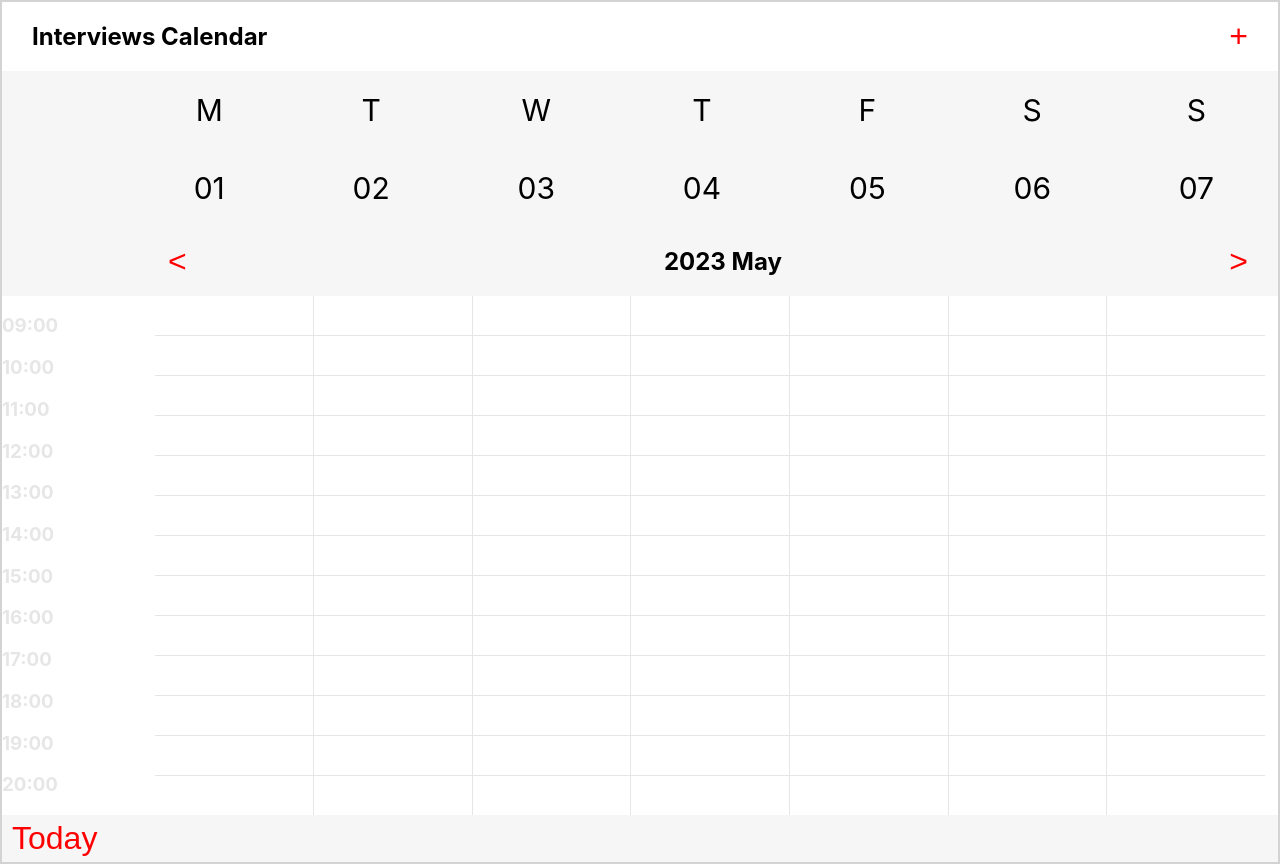
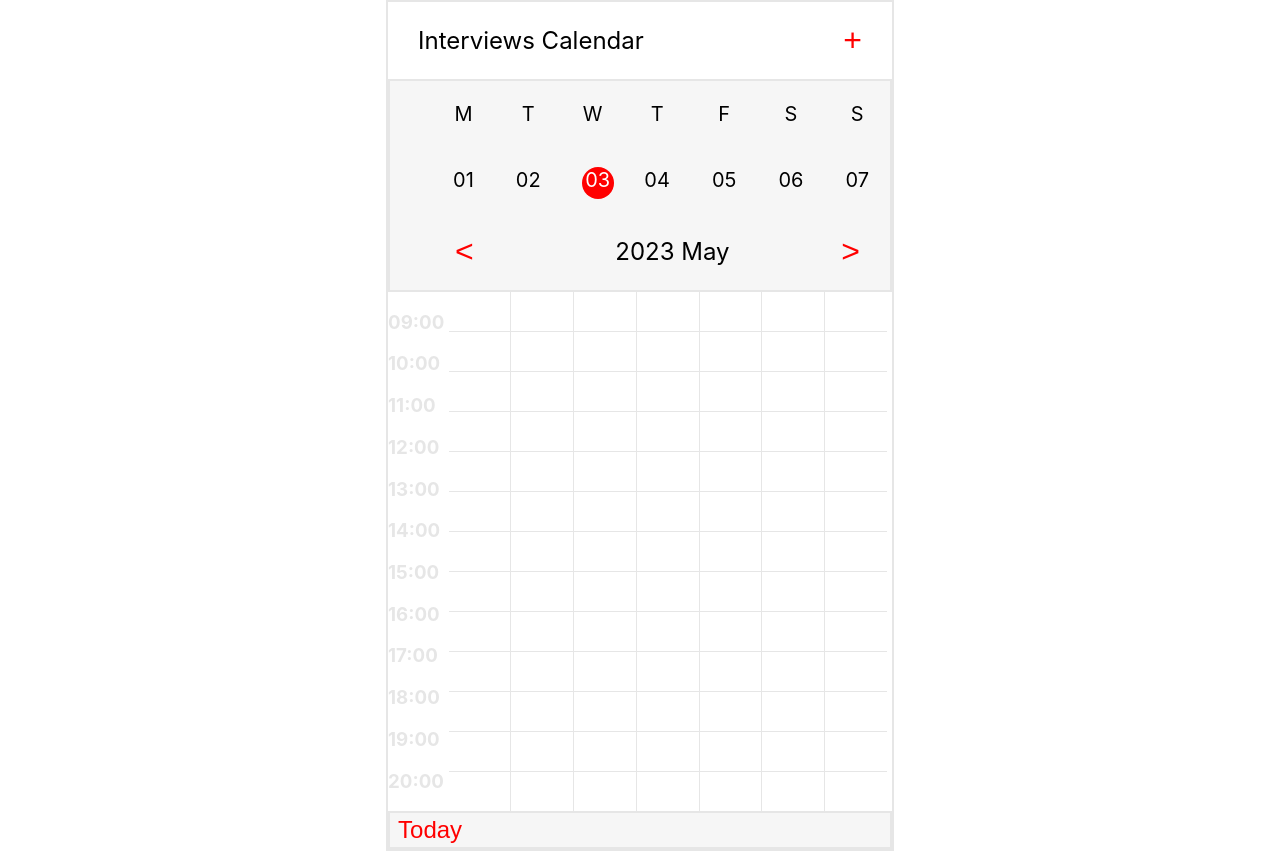
Before and after one commit to d-baghirova/weekViewCalendar, a React (Create React App) app: page / in a window 1280 px wide. Built offline with nearby package versions, Linux system fonts and the light colour scheme.

Commit message:
completed

```diff
--- a/src/Components/AddInterview.js
+++ b/src/Components/AddInterview.js
@@ -26,10 +26,10 @@ const Heading = styled.div`
   justify-content: space-between;
 `
 
-const H1 = styled.h1`
+const H1 = styled.p`
   margin-left: 30px;
+  font-size: 1.5rem;
 `
-//2020-12-18 10:10:08
 
 export default function AddInterview({query, onQuery, queryV, onQueryV, onWeek, onYear, onMonth}) {
 
@@ -41,31 +41,41 @@ export default function AddInterview({query, onQuery, queryV, onQueryV, onWeek,
     currently()}
   },[queryV])
 
+  const validate = (str) => {
+    return !Number.isNaN(new Date(str).getTime());
+  }
+
+  const validateHour = (str) => {
+    if (str){
+      let num = str[11]==='0' ? Number(str.slice(12,13)) : Number(str.slice(11, 13));
+      if (num > 7 && num < 21){
+        return true
+      } else {
+        return false
+      }
+    }
+  }
+
   const handlePlus = () => {
     let datee = prompt("YYYY-MM-DD HH:mm:ss");
-    if (datee){
+    console.log(validateHour(datee))
+    if (validate(datee) && validateHour(datee)){
       let format = datee.slice(0,10) + 'T19:' + datee.slice(11,16)+'.'+datee.slice(17)+'0Z';
       onQueryV([format]);
       onQuery([...query, format])
+    } else if (!validate(datee)) {
+      alert('Incorect input! Correct input example: 2020-12-18 10:10:08 (year-month-day hours:minutes:seonds)')
+    } else if (!validateHour(datee)){
+      alert('You can schedule an interview only between 08:00 and 20:00!')
     }
-  }
-
-  const handleToday = () => {
-    //let datee = prompt("YYYY-MM-DD HH:mm:ss");
-    let q = new Date();
-    let qu = q.toISOString();
-    onQueryV([qu]);
   }
 
   const currently = () => {
     if (queryV[0]!==undefined && queryV[0]!==null && queryV[0]!==false){
     let chosenDay = queryV[queryV.length-1];
-    //console.log(getWeekFromDate(`2020-12-18T22:10:10.080Z`));
     if (chosenDay){
-    //console.log(chosenDay);
     let mon = getMonday(chosenDay);
     let result = getWeekFromDate(mon);
-    //let weekDays = result.map(r => r);
     onYear(mon.slice(0,4));
     onMonth(mon.slice(5,7));
     onWeek(result);}
@@ -75,7 +85,7 @@ export default function AddInterview({query, onQuery, queryV, onQueryV, onWeek,
   const getMonday = (d) => {
     d = new Date(d);
     let day = d.getDay(),
-       diff = d.getDate() - day + (day === 0 ? -6:1); // adjust when day is sunday
+       diff = d.getDate() - day + (day === 0 ? -6:1);
     let result = new Date(d.setDate(diff))
     return result.toISOString();
 }
--- a/src/Components/App.js
+++ b/src/Components/App.js
@@ -6,16 +6,22 @@ import Hours from "./Hours";
 import Delete from "./Delete";
 import { useState } from "react";
 
+const Calendar = styled.div`
+  display: flex;
+  align-items: center;
+  justify-content:center;
+`
+
 const Wrapper = styled.section`
+  max-width: 750px;
   padding: 1em;
   background:white;
-  border: 2px solid lightgray;
   margin:0;
   padding:0;
+  border: 2px solid #e6e6e6;
 `;
 
 function App() {
-  //const [queryDelete, setQueryDelete] = useState('');
   let q = new Date();
   let qu = q.toISOString();
   const [queryV, setQueryV] = useState([qu]);
@@ -27,16 +33,15 @@ function App() {
   const [query, setQuery] = useState([]);
   const [clicked, setClicked] = useState([false, '0btn']);
 
-  //const [clicked, setClicked] = useState([false]);
-
   return (
+    <Calendar>
       <Wrapper>
         <AddInterview query={query} onQuery={setQuery} queryV={queryV} onQueryV={setQueryV} onWeek={setWeek} onYear={setYear} onMonth={setMonth} />
         <Week queryV={queryV} year={year} month={month} week={week} onWeek={setWeek} onYear={setYear} onMonth={setMonth} />
         <Hours onClicked={setClicked} clicked={clicked}  query={query} queryDelete={queryDelete} onQueryDelete={setQueryDelete} week={week} />
         <Delete query={query} onQuery={setQuery} onClicked={setClicked} clicked={clicked} onQueryDelete={setQueryDelete} queryDelete={queryDelete} week={week} onQueryV={setQueryV} />
-
       </Wrapper>
+    </Calendar>
   );
 }
 
--- a/src/Components/Delete.js
+++ b/src/Components/Delete.js
@@ -27,12 +27,7 @@ const Heading = styled.div`
   display: flex;
   justify-content: space-between;
   background-color: #f6f6f6;
-  border: 2px solid transparent;
-`
-
-const H1 = styled.p`
-  margin-left: 30px;
-  font-size: 2rem;
+  border: 2px solid #e6e6e6;
 `
 
 const Day = styled.button`
@@ -43,7 +38,7 @@ const Day = styled.button`
 `
 
 const Today = styled(Day)`
-  font-size: 2rem;
+  font-size: 1.5rem;
   color: red;
   text-decoration: none;
   &:hover,
@@ -73,7 +68,6 @@ export default function Delete({query, onQuery, onClicked, clicked, onQueryDelet
   }
 
   const handleToday = () => {
-    //let datee = prompt("YYYY-MM-DD HH:mm:ss");
     let q = new Date();
     let qu = q.toISOString();
     onQueryV([qu]);
@@ -86,7 +80,7 @@ export default function Delete({query, onQuery, onClicked, clicked, onQueryDelet
       setDeleteIt(`${clicked[1]}`);
       onQueryDelete(`${clicked[1]}` );
       onQuery(deleteItem);
-      onClicked([false])
+      onClicked([false, '0btn'])
     }
     } else {
       document.getElementById('delete').style.display = 'none';
--- a/src/Components/Hours.js
+++ b/src/Components/Hours.js
@@ -1,11 +1,6 @@
 import React from "react";
 import styled from 'styled-components';
 import { useState, useEffect } from "react";
-
-const Button = styled.button`
-    margin-right: 30px;
-    padding: 0;
-`;
 
 const Grid = styled.div`
 display: grid;
@@ -14,11 +9,6 @@ grid-template-columns: repeat(7, 1fr);
 grid-template-row: repeat(18, 1fr);
 background-color: #e6e6e6;
 grid-gap: 1px
-`
-
-const Item = styled.div`
-background-color: white;
-text-align: center;
 `
 
 const H = styled.div`
@@ -30,22 +20,6 @@ const Hour = styled.div`
 display:flex
 `
 
-const Interview = styled.button`
-  border: 2px solid white;
-  background-color:#ebecff;
-  width: 100%;
-  height: 100%
-`;
-
-const DeleteInterview = styled(Interview)`
-  font-size: 2rem;
-  color: red;
-  text-decoration: none;
-  &:active {
-    color: '#b3b7ff';
-  }
-`;
-
 function Hours({query, onClicked, clicked, queryDelete, onQueryDelete, week}) {
 
   const [hs, setHs] = useState('');
@@ -54,12 +28,8 @@ function Hours({query, onClicked, clicked, queryDelete, onQueryDelete, week}) {
 
   useEffect(() => {
     makeHs();
-    findMod3();
+    findMod2();
   }, [])
-
-  //new idea
-
-  //new idea
 
   const makeHs = () => {
     let hours = document.getElementById("H");
@@ -82,7 +52,7 @@ function Hours({query, onClicked, clicked, queryDelete, onQueryDelete, week}) {
     }
   }
 
-  const findMod3 = () => {
+  const findMod2 = () => {
     let s = ``;
     let str = ``;
     for (let i=0; i<(13*7); i++){
@@ -103,7 +73,7 @@ function Hours({query, onClicked, clicked, queryDelete, onQueryDelete, week}) {
 
   const toggleClick = (e) => {
     onClicked([!clicked[0], e.target.id]);
-    onQueryDelete(e.target.id)
+    onQueryDelete(e.target.id);
   }
 
   const getInterviews = (arr) => {
@@ -113,18 +83,9 @@ function Hours({query, onClicked, clicked, queryDelete, onQueryDelete, week}) {
           let fieldId = findField(r);
           let btnId = fieldId+'btn';
           let format = [r.slice(8,10)];
-    //let day = week.indexOf(dayArr[0]);
-
-          document.getElementById(fieldId).innerHTML=`<button style="border: 2px solid white; background-color:#ebecff; width: 100%; height: 100%" id=${btnId}></button>`;
+          document.getElementById(fieldId).innerHTML=clicked[0] && clicked[1]===btnId ?`<button style="border: 2px solid white; background-color:#b3b7ff; width: 100%; height: 100%" id=${btnId}></button>`:`<button style="border: 2px solid white; background-color:#ebecff; width: 100%; height: 100%" id=${btnId}></button>`;
           document.getElementById(btnId).onclick = toggleClick
-          //if (clicked[1]){
-            //if (clicked[0] && clicked[1] !== undefined && clicked !== null && clicked !== false && clicked){
-//document.getElementById(clicked[1]).style.backgroundColor = '#b3b7ff'
-            //}
-          //}//else if (clicked[0])  {
-          //  document.getElementById(clicked[1]).style.backgroundColor = '#ebecff'
-          //}
-        }//
+        }
       };
     }
   }
--- a/src/Components/Week.js
+++ b/src/Components/Week.js
@@ -1,9 +1,9 @@
 import React, {useState} from "react";
-//import AddInterview from "./AddInterview";
 import styled from 'styled-components';
 
 const Wrapped = styled.div`
   background-color: #f6f6f6;
+  border: 2px solid #e6e6e6;
 `
 
 const Grid = styled.div`
@@ -15,17 +15,20 @@ const Item = styled.div`
   background-color: #f6f6f6;
   border: 1px solid transparent;
   padding: 20px;
-  font-size: 30px;
+  font-size: 20px;
   text-align: center;
 `
-const Arrow1 = styled.span`
-  margin-left: 50px;
-  color:red;
-`
 
-const Arrow2 = styled.span`
-  margin-right: 50px;
-  color:red;
+const ItemToday = styled.div`
+  background-color: red;
+  color: white;
+  border: 1px solid transparent;
+  border-radius:100%;
+  width: 30px;
+  height: 30px;
+  margin: 20px 0 0 20px ;
+  font-size: 20px;
+  text-align: center;
 `
 
 const Month = styled.div`
@@ -41,6 +44,10 @@ const Btn = styled.button`
     padding: 0;
     background: none;
 `;
+
+const P = styled.p`
+  font-size: 1.5rem;
+`
 
 const Arrow = styled(Btn)`
   font-size: 2rem;
@@ -58,6 +65,12 @@ const Arrow = styled(Btn)`
 function Week({query, year, month, week, onWeek, onYear, onMonth}) {
 
   const chosenWeek = ['','M', 'T', 'W', 'T', 'F', 'S', 'S', ''];
+  const todayDate = new Date();
+  const tdate = week.find(d => d.slice(0,10) === todayDate.toISOString().slice(0,10));
+  let ind;
+  if (tdate){
+    ind = week.indexOf(tdate);
+  }
   if (week){
     week.forEach(d => {
       chosenWeek.push(d.slice(8,10));
@@ -67,6 +80,7 @@ function Week({query, year, month, week, onWeek, onYear, onMonth}) {
   const getNextDate = (str, i) => {
     const today = Date.parse(str);
     const tomorrow = new Date(today);
+
     tomorrow.setDate(tomorrow.getDate() + i);
     return tomorrow;
 }
@@ -74,8 +88,6 @@ function Week({query, year, month, week, onWeek, onYear, onMonth}) {
   const getSequentWeek = (w, i) => {
     let nw = w.map(d => getNextDate(d, i).toISOString())
     return nw
-    //let arr = getWeek(mon);
-    //return arr;
   }
 
   const handleNext = () => {
@@ -101,18 +113,15 @@ function Week({query, year, month, week, onWeek, onYear, onMonth}) {
     let ind = monthNums.indexOf(m);
     return monthNames[ind];
   }
-  //if (query){
-  //  let date = query[query.length-1]
-  //}
 
   return (
     <Wrapped>
       <Grid>
-        {chosenWeek.map((day, i) => <Item key={i}>{day}</Item>)}
+        {chosenWeek.map((day, i) => i===ind+8 ? <ItemToday key={i}>{day}</ItemToday> : <Item key={i}>{day}</Item>)}
       </Grid>
       <Month>
         <Arrow onClick={handleBack} id="back">{'<'}</Arrow>
-        <h2>{year ? `${year} ${toName(month)}` : '2023'} </h2>
+        <P>{year ? `${year} ${toName(month)}` : '2023'} </P>
         <Arrow onClick={handleNext} id="next">{'>'}</Arrow>
       </Month>
     </Wrapped>
```
Lines whose indentation alone changed are shown as unchanged.
